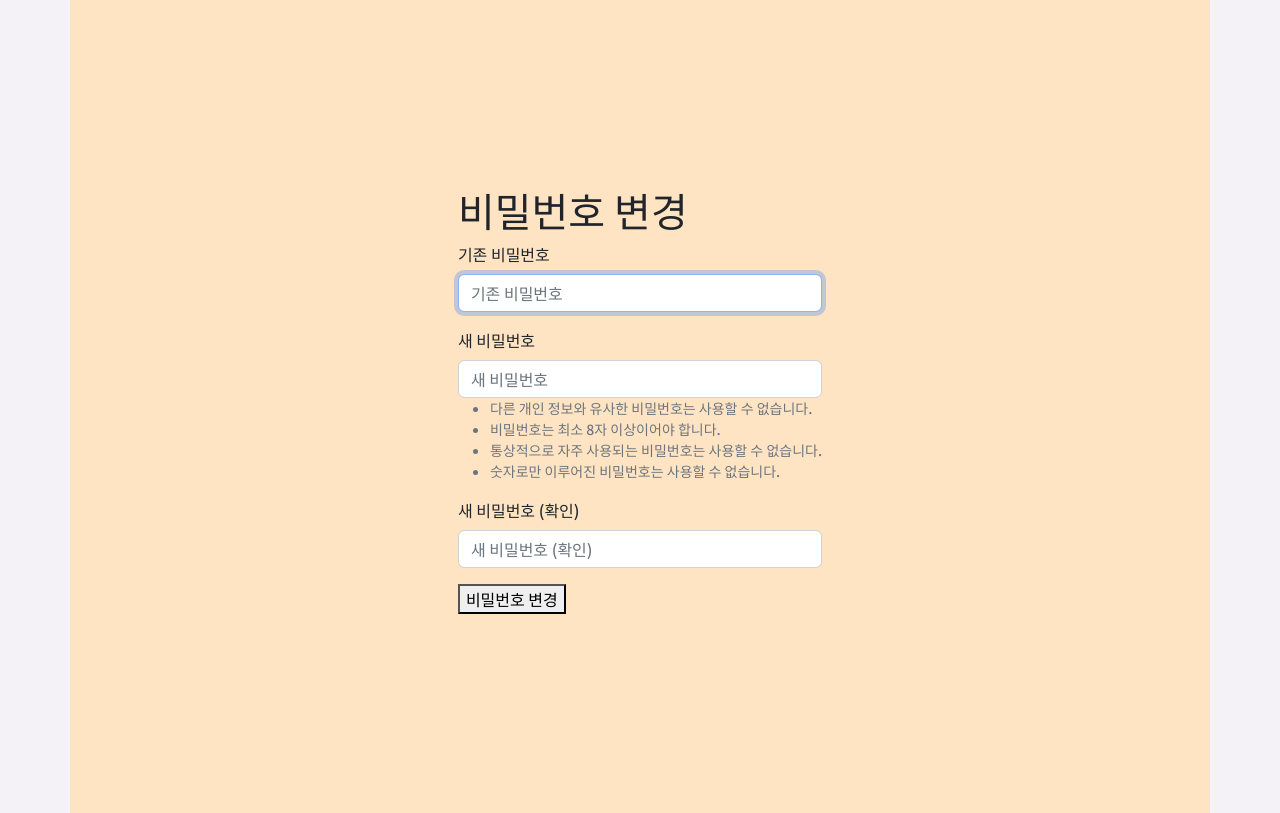
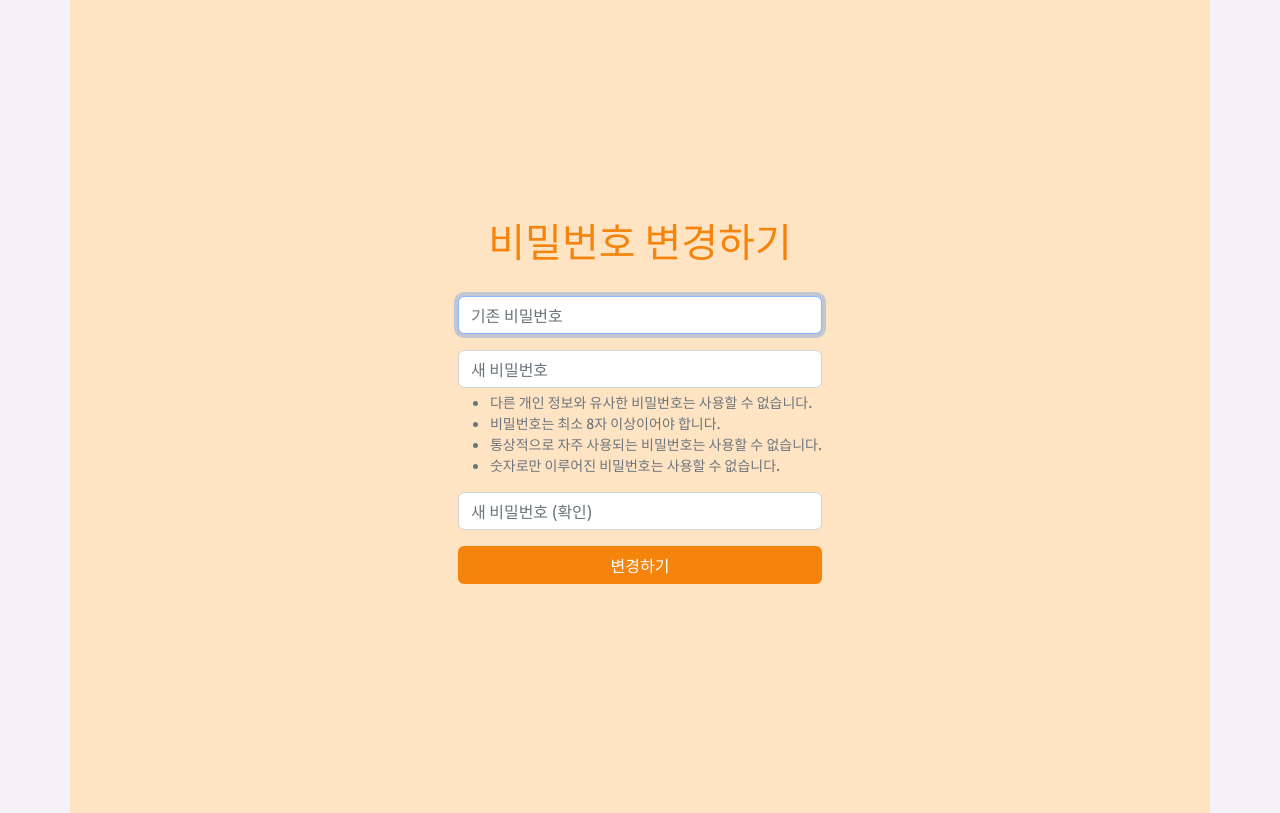
Before and after one commit to MoonSanghee/matdori, a Django app: page /accounts/password/ in a window 1280 px wide. Shown: the part 86-899 px from the top of the page. Run offline with Django 3.2, Linux system fonts and the light colour scheme; the visitor is signed in with stand-in values (Sample User, id 1); some libraries are stand-ins or nearby versions.

Commit message:
ADD:password/html

```diff
--- a/matdori/accounts/templates/accounts/change_password.html
+++ b/matdori/accounts/templates/accounts/change_password.html
@@ -4,11 +4,29 @@
 <div class="wrapper">
   <div class="login-wrap d-flex flex-column">
     <div class="my-5">
-      <h1>비밀번호 변경</h1>
+      <h1 class="text-center post-color pb-4">비밀번호 변경하기</h1>
       <form method="POST">
         {% csrf_token %}
-        {% bootstrap_form form %}
-        <button type="submit">비밀번호 변경</button>
+        <input type="hidden" value="cUVnIFPx3g6qPzIhneNUitC4NvpvOqddfAFaWuWzWMyxaNJxTKbtxEOvBPWIDbkf">
+        <div class="mb-3"><input type="password" name="old_password" autocomplete="current-password" autofocus
+            class="form-control" placeholder="기존 비밀번호" required id="id_old_password"></div>
+        <div class="mb-3"><input type="password" name="new_password1" autocomplete="new-password" class="form-control"
+            placeholder="새 비밀번호" required id="id_new_password1">
+          <div class="form-text">
+            <ul>
+              <li>다른 개인 정보와 유사한 비밀번호는 사용할 수 없습니다.</li>
+              <li>비밀번호는 최소 8자 이상이어야 합니다.</li>
+              <li>통상적으로 자주 사용되는 비밀번호는 사용할 수 없습니다.</li>
+              <li>숫자로만 이루어진 비밀번호는 사용할 수 없습니다.</li>
+            </ul>
+          </div>
+        </div>
+        <div class="mb-3"><input type="password" name="new_password2" autocomplete="new-password" class="form-control"
+            placeholder="새 비밀번호 (확인)" required id="id_new_password2"></div>
+        <div class="d-grid gap-2">
+          <button type="submit" class="btn" style="background-color: rgb(245, 132, 12); color: white;">변경하기
+          </button>
+        </div>
       </form>
     </div>
   </div>
```
